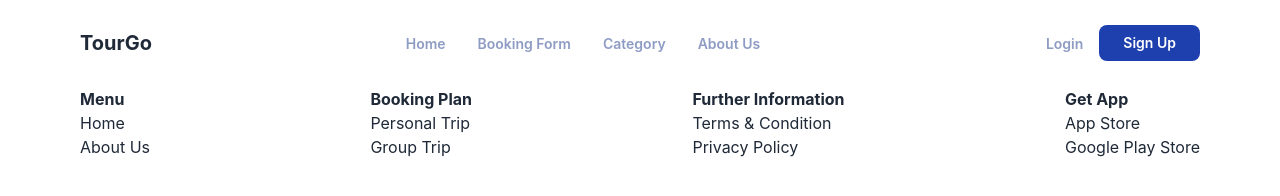
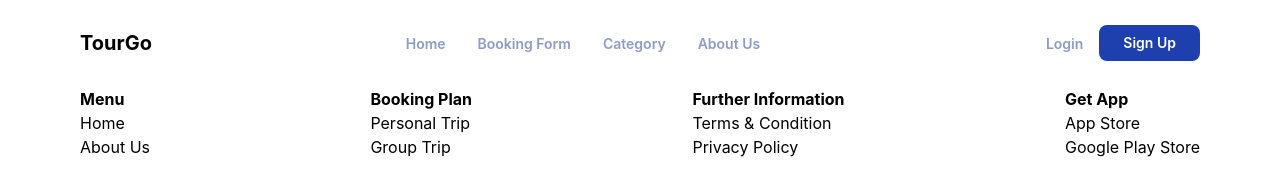
Before and after one commit to alfathmuqoddas/gatsbycloud-deploy-test, a Gatsby site: page /tour-ink/Layout in a window 1280 px wide. Built offline with nearby package versions, Linux system fonts and the light colour scheme; Gatsby itself is replaced by a stand-in of ours.

Commit message:
change bg tourgo apps

```diff
--- a/src/pages/tour-ink/Layout.js
+++ b/src/pages/tour-ink/Layout.js
@@ -5,7 +5,7 @@ import Footer from "./Footer"
 export default function Layout({ children }) {
 
   return (
-    <div className="font-inter">
+    <div className="font-inter bg-white text-black">
 	  <Navbar />
 	  { children }
 	  <Footer />
```
